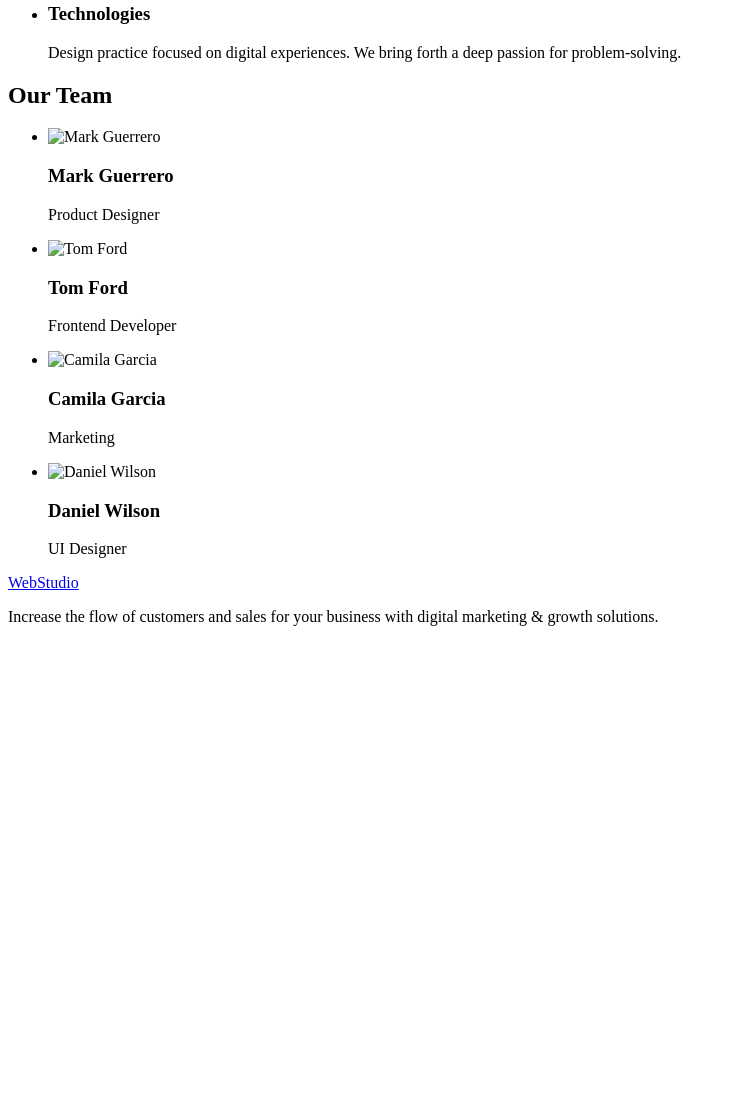
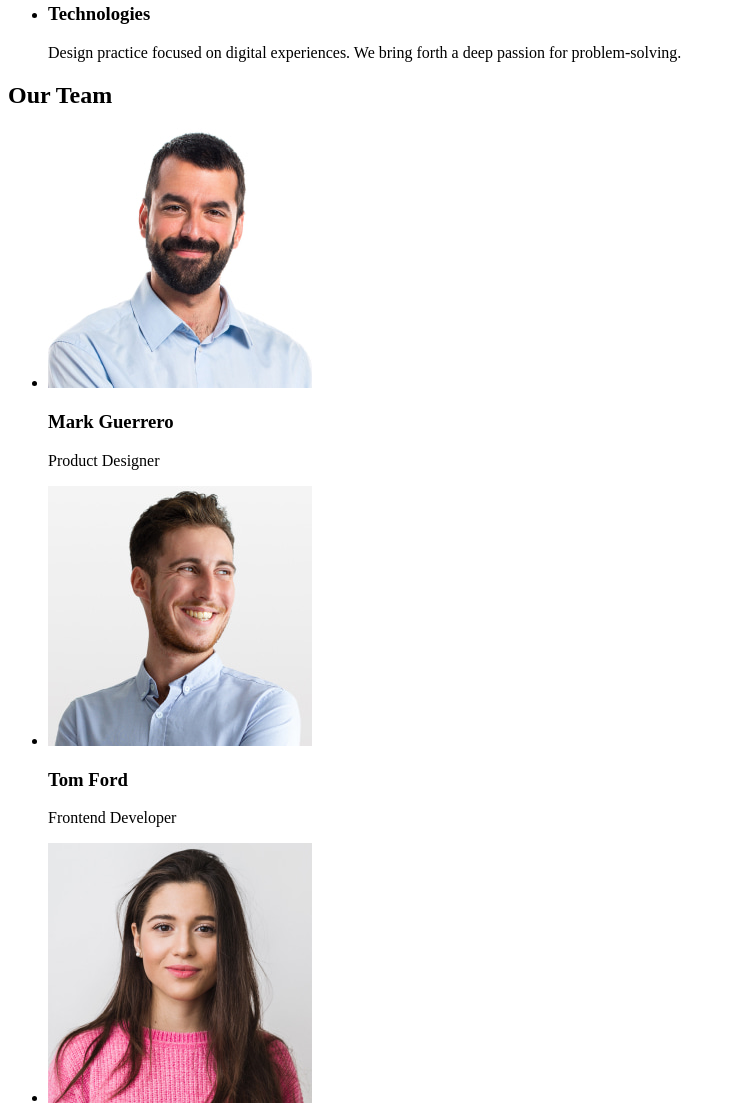
Before and after one commit to kristinapashko/goit-markup-hw-01, a plain HTML site: page index.html in a window 1280 px wide. Shown: the part 532-1638 px from the top of the page, without its empty margins (0-736 px from the left). Before the commit the page ends 1174 px from the top, so only its background shows below. Drawn offline with Linux system fonts and the light colour scheme; the site is published under a folder, as on GitHub Pages, so addresses that start at the root find nothing.

Commit message:
Update index.html

```diff
--- a/index.html
+++ b/index.html
@@ -29,7 +29,7 @@
         <section>
             <h1>Effective Solutions
                 for Your Business</h1>
-            <button>Order Service</button>
+            <button type="button">Order Service</button>
         </section>
         <section>
             <h2>advantage</h2>
@@ -61,22 +61,22 @@
             <h2>Our Team</h2>
             <ul>
                 <li>
-                    <img src="/images/mark.jpg" alt="Mark Guerrero" width="264" height="260">
+                    <img src="./images/mark.jpg" alt="Mark Guerrero" width="264" height="260">
                     <h3>Mark Guerrero</h3>
                     <p>Product Designer</p>
                 </li>
                 <li>
-                    <img src="/images/tom.jpg" alt="Tom Ford" width="264" height="260">
+                    <img src="./images/tom.jpg" alt="Tom Ford" width="264" height="260">
                     <h3>Tom Ford</h3>
                     <p>Frontend Developer</p>
                 </li>
                 <li>
-                    <img src="/images/camila.jpg" alt="Camila Garcia" width="264" height="260">
+                    <img src="./images/camila.jpg" alt="Camila Garcia" width="264" height="260">
                     <h3>Camila Garcia</h3>
                     <p>Marketing</p>
                 </li>
                 <li>
-                    <img src="/images/daniel.jpg" alt="Daniel Wilson" width="264" height="260">
+                    <img src="./images/daniel.jpg" alt="Daniel Wilson" width="264" height="260">
                     <h3>Daniel Wilson</h3>
                     <p>UI Designer</p>
                 </li>
```
